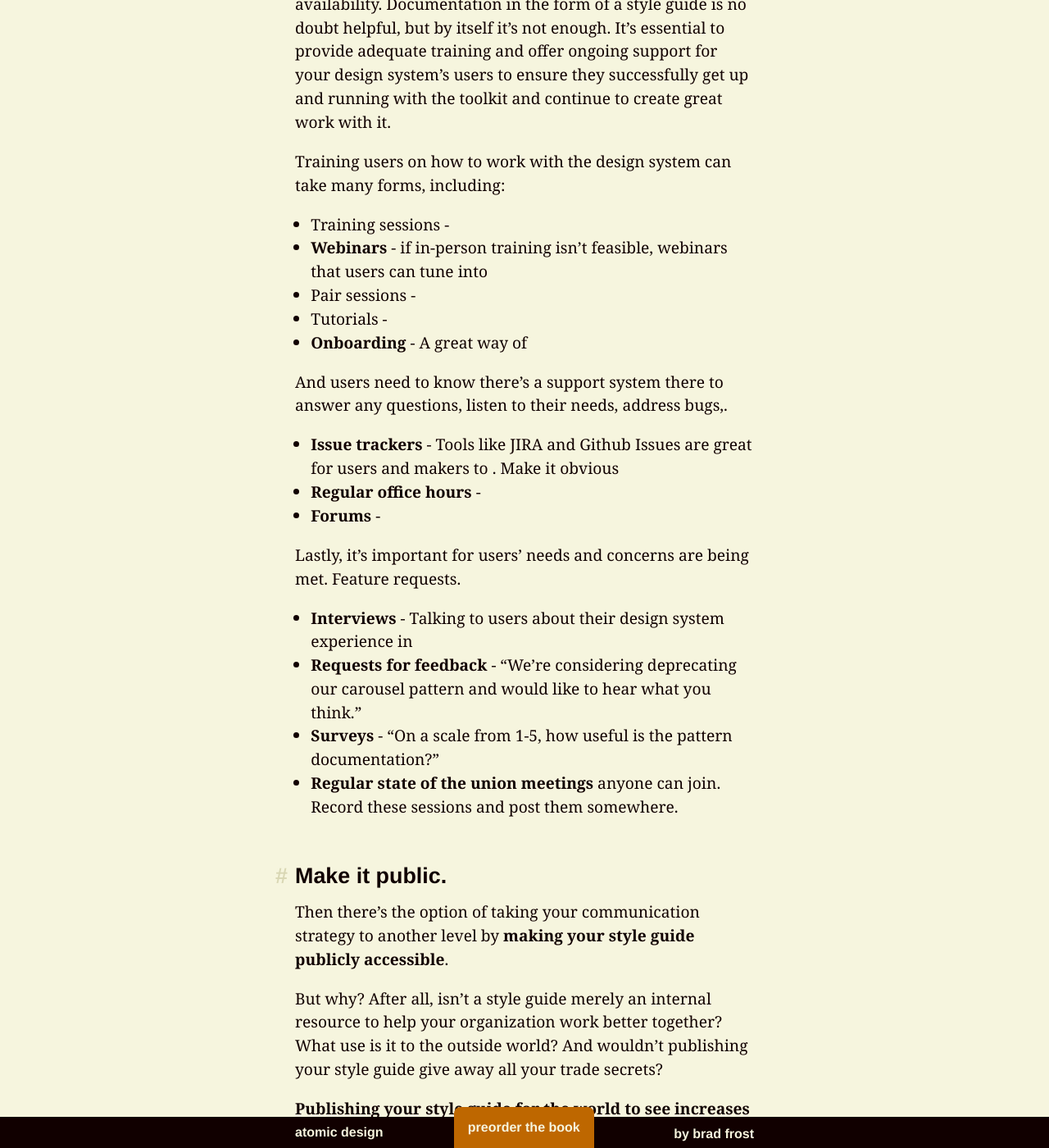
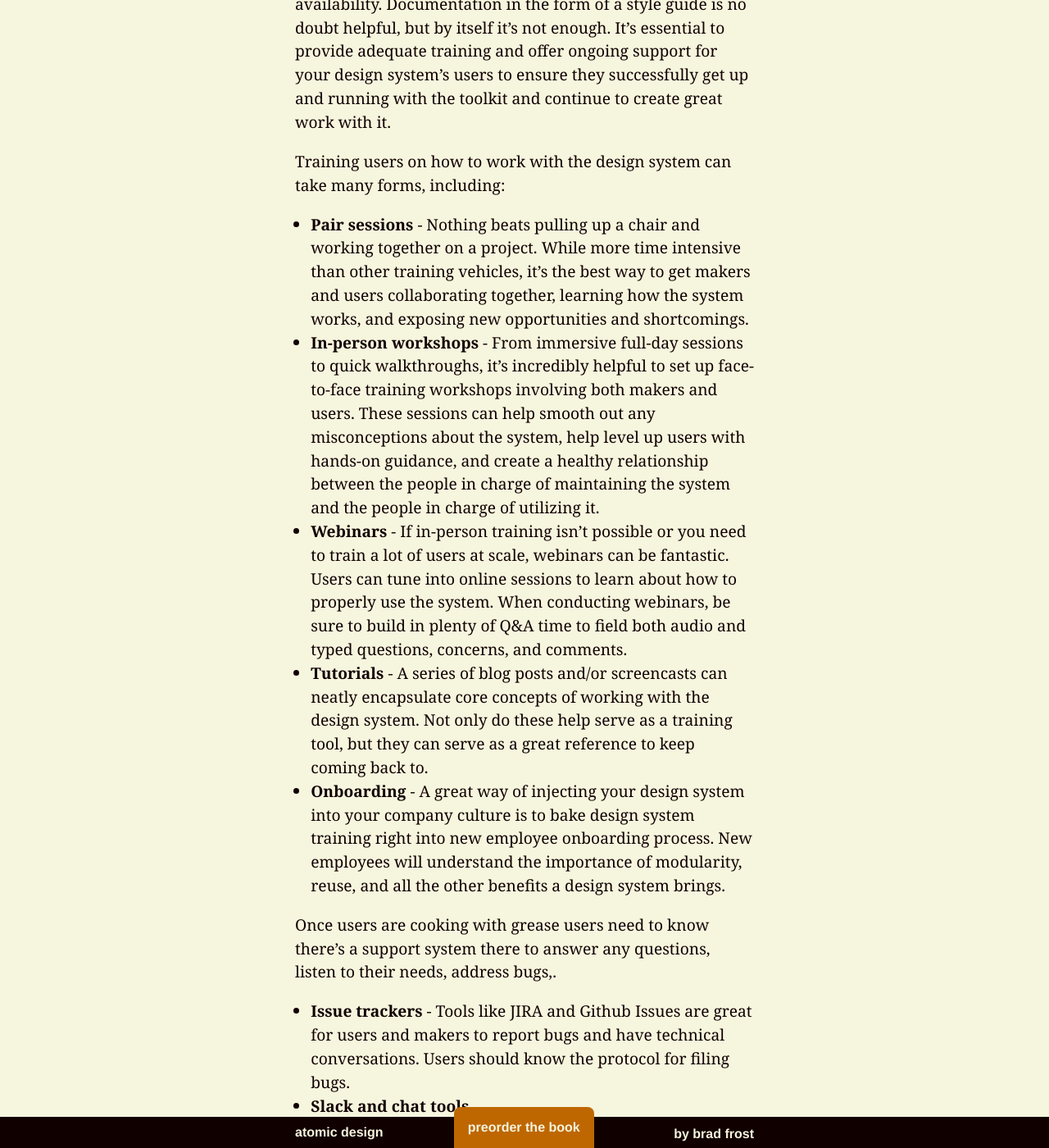
Before and after one commit to bradfrost/atomic-design, a Jekyll site: the page built from chapter-5.md, in a window 1280 px wide and 1400 px high, scrolled down 40294 px. Shown: the whole window at 82% size. Built offline with Jekyll 4.4.1, drawn with Linux system fonts in a browser that asks for light colours.

Commit message:
Chapter 5 draft
training

```diff
--- a/chapter-5.md
+++ b/chapter-5.md
@@ -329,16 +329,18 @@ You wouldn't hand someone a hammer, saw, and screwdriver then say, "Alright, you
 
 Training users on how to work with the design system can take many forms, including:
 
-- Training sessions -
-- **Webinars** - if in-person training isn't feasible, webinars that users can tune into
-- Pair sessions -
-- Tutorials -
-- **Onboarding** - A great way of
+- **Pair sessions** - Nothing beats pulling up a chair and working together on a project. While more time intensive than other training vehicles, it's the best way to get makers and users collaborating together, learning how the system works, and exposing new opportunities and shortcomings.
+- **In-person workshops** - From immersive full-day sessions to quick walkthroughs, it's incredibly helpful to set up face-to-face training workshops involving both makers and users. These sessions can help smooth out any misconceptions about the system, help level up users with hands-on guidance, and create a healthy relationship between the people in charge of maintaining the system and the people in charge of utilizing it.
+- **Webinars** - If in-person training isn't possible or you need to train a lot of users at scale, webinars can be fantastic. Users can tune into online sessions to learn about how to properly use the system. When conducting webinars, be sure to build in plenty of Q&A time to field both audio and typed questions, concerns, and comments.
+- **Tutorials** - A series of blog posts and/or screencasts can neatly encapsulate core concepts of working with the design system. Not only do these help serve as a training tool, but they can serve as a great reference to keep coming back to.
+- **Onboarding** - A great way of injecting your design system into your company culture is to bake design system training right into new employee onboarding process. New employees will understand the importance of modularity, reuse, and all the other benefits a design system brings.
 
-And users need to know there's a support system there to answer any questions, listen to their needs, address bugs,.
+Once users are cooking with grease  users need to know there's a support system there to answer any questions, listen to their needs, address bugs,.
 
-- **Issue trackers** - Tools like JIRA and Github Issues are great  for users and makers to . Make it obvious
+- **Issue trackers** - Tools like JIRA and Github Issues are great  for users and makers to report bugs and have technical conversations. Users should know the protocol for filing bugs.
+- **Slack and chat tools** -
 - **Regular office hours** -
+- Informal
 - **Forums** -
 
 Lastly, it's important for users' needs and concerns are being met. Feature requests.
```
Also changed, not shown: 2 other files.
